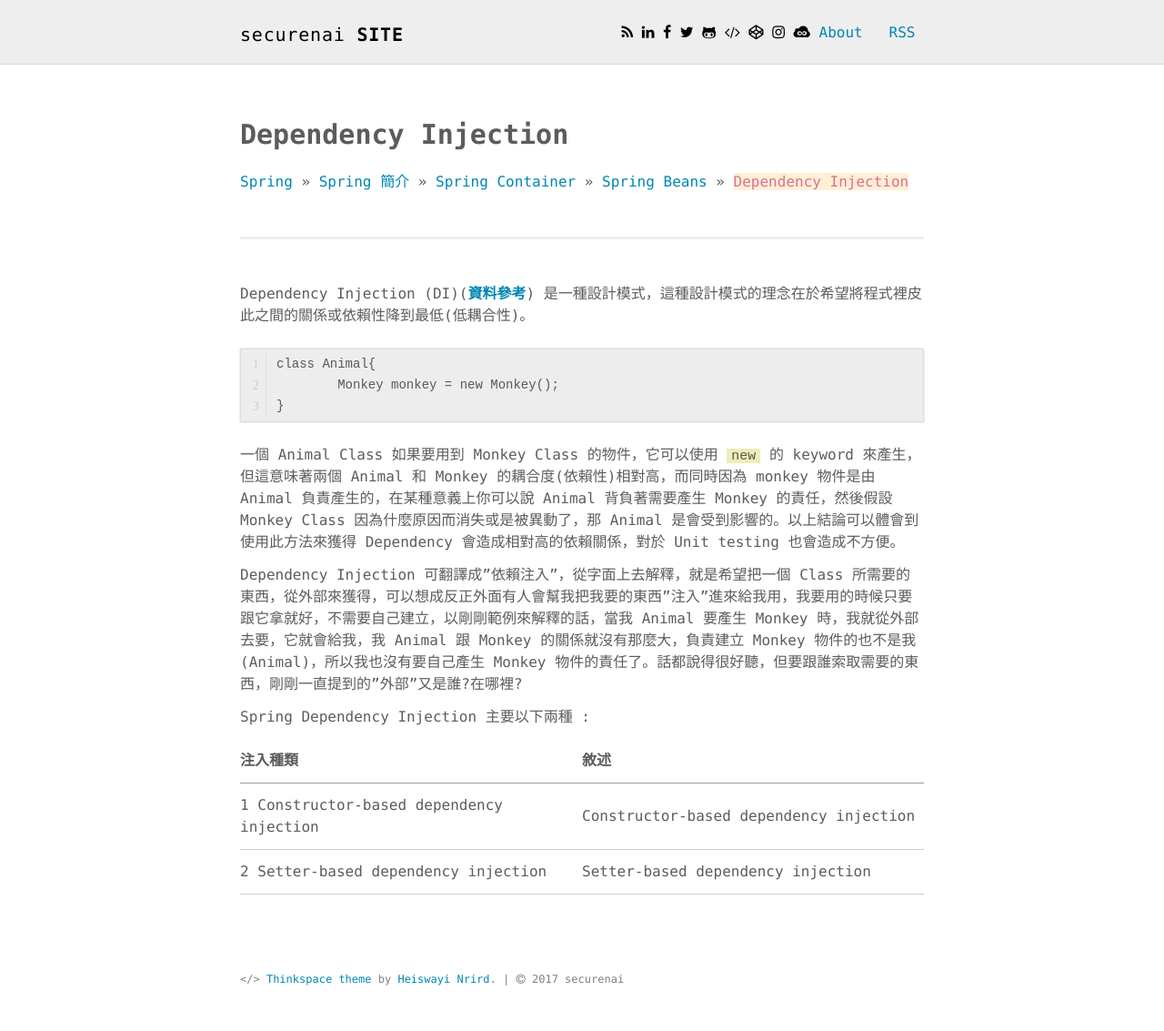
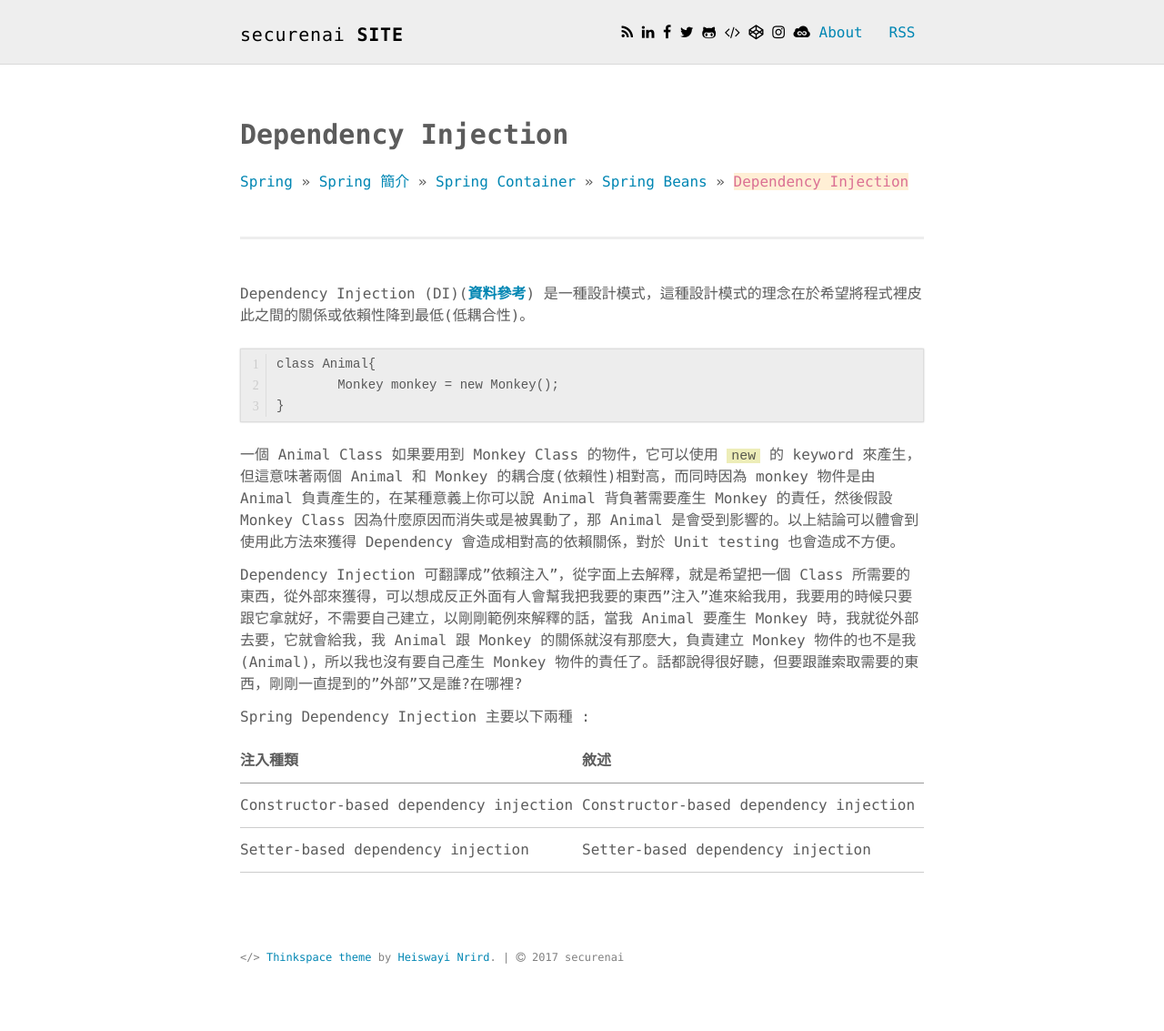
Before and after one commit to securenai/securenai.github.io, a Jekyll site: the page built from spring/spring_page4.md, in a window 1280 px wide. Shown: the whole page at 91% size. Built offline with Jekyll 4.4.1, drawn with Linux system fonts in a browser that asks for light colours; our own code applies the rules of GitHub Pages for plain Markdown files; after the commit the page ends 1109 px from its top, so only the background shows below that.

Commit message:
Update spring_page4.md

```diff
--- a/spring/spring_page4.md
+++ b/spring/spring_page4.md
@@ -31,5 +31,5 @@ Spring Dependency Injection 主要以下兩種 :
 
 | 注入種類                                 | 敘述                                          |
 | ----------------------------------------|:----------------------------------------------|
-| 1 Constructor-based dependency injection| Constructor-based dependency injection        |
-| 2 Setter-based dependency injection     | Setter-based dependency injection             |
+| Constructor-based dependency injection  | Constructor-based dependency injection        |
+| Setter-based dependency injection       | Setter-based dependency injection             |
```
